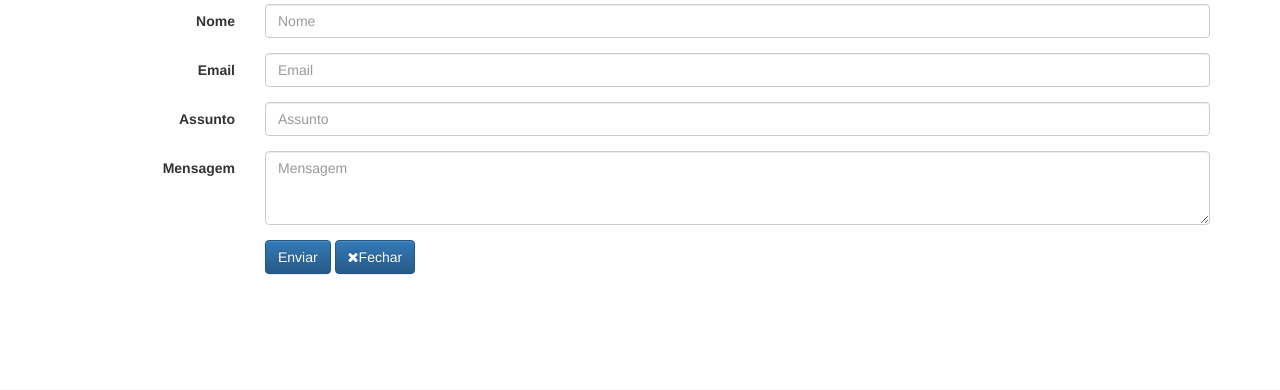
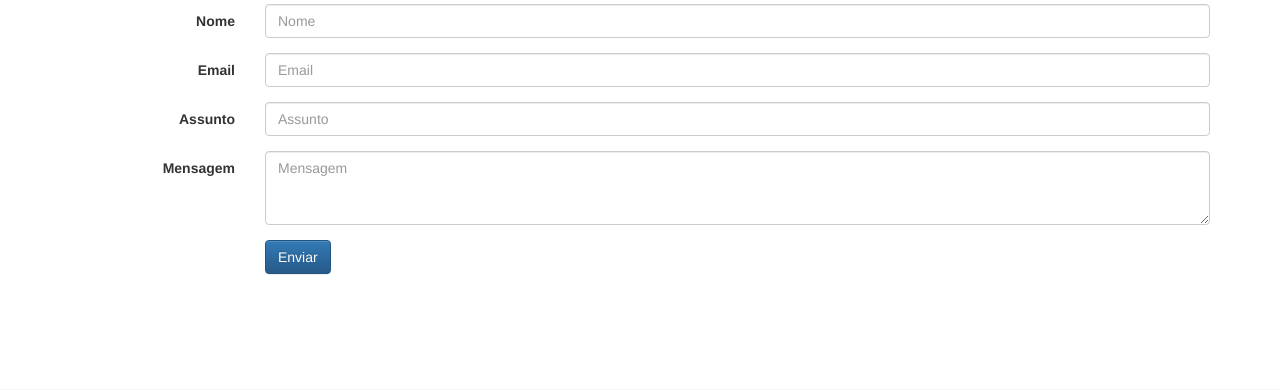
Before and after one commit to newtonarruda/Infodigital360, a PHP site: page / in a window 1280 px wide. Shown: the part 4075-4465 px from the top of the page. Run offline with PHP 8.4, Linux system fonts and the light colour scheme; some web fonts are replaced.

```diff
--- a/index.php
+++ b/index.php
@@ -492,7 +492,6 @@ if($_SERVER['REQUEST_METHOD'] == 'POST') {
 						<div class="form-group">
 							<div class="col-lg-offset-2 col-lg-10">
 								<button type="submit" class="btn btn-primary">Enviar</button>
-								<button type="button" class="btn btn-primary" data-dismiss="modal"><i class="fa fa-times"></i>Fechar</button>
 							</div>
 						</div>
 					</form>
```
